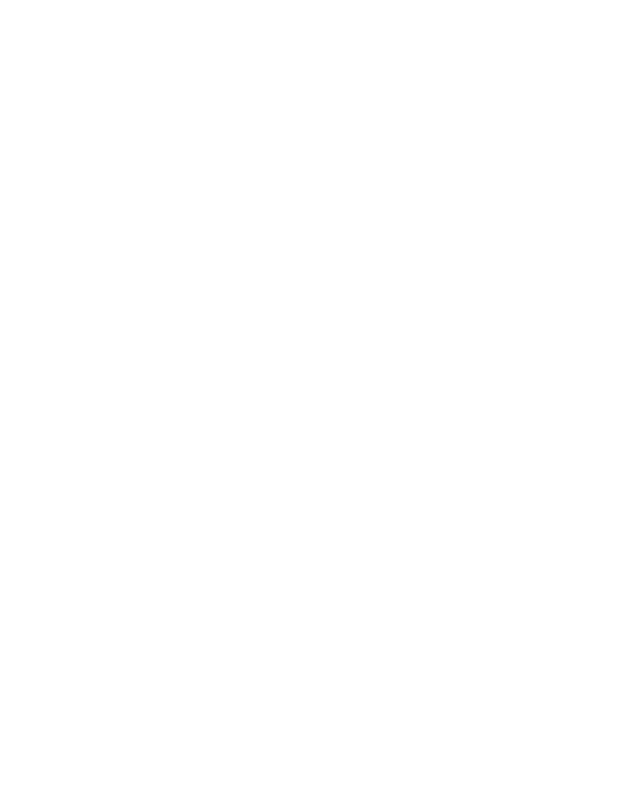
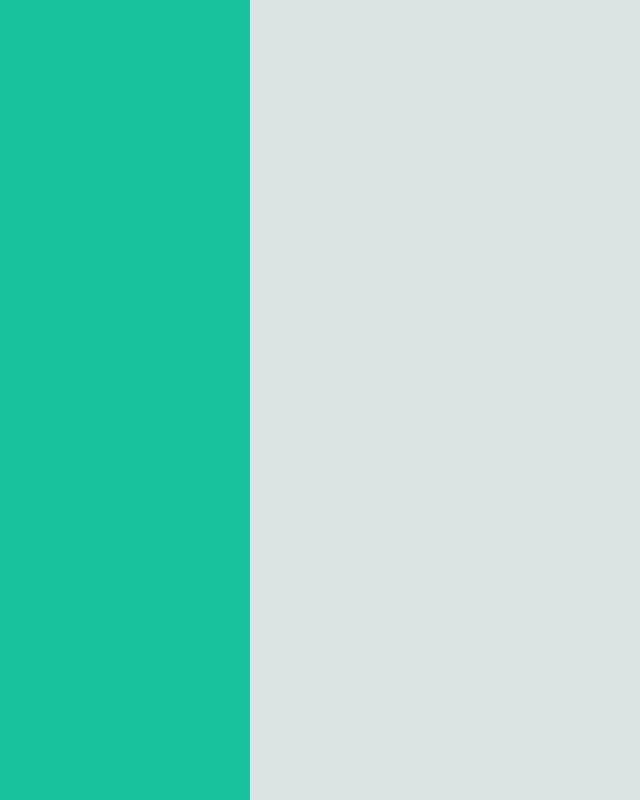
Before and after one commit to kauankarvalho/Sidebar, a plain HTML site: page index.html in a window 1280 px wide. Shown: the whole page, without its empty margins (0-640 px from the left). Drawn offline with Linux system fonts and the light colour scheme.

Commit message:
feat: add structure to sidebar and main, background and fonts

```diff
--- a/index.html
+++ b/index.html
@@ -5,11 +5,18 @@
     <meta http-equiv="X-UA-Compatible" content="IE=edge" />
     <meta name="viewport" content="width=device-width, initial-scale=1.0" />
 
+    <link rel="preconnect" href="https://fonts.googleapis.com" />
+    <link rel="preconnect" href="https://fonts.gstatic.com" crossorigin />
+    <link href="https://fonts.googleapis.com/css2?family=Poppins:wght@400;500&display=swap" rel="stylesheet" />
+
     <link rel="stylesheet" href="./style.css" />
 
     <link rel="icon" href="./assets/favicon.svg" type="image/svg" />
     <title>Sidebar</title>
   </head>
 
-  <body></body>
+  <body>
+    <main></main>
+    <aside></aside>
+  </body>
 </html>
--- a/style.css
+++ b/style.css
@@ -2,8 +2,28 @@
   margin: 0;
   padding: 0;
   box-sizing: border-box;
+
+  font-family: 'Poppins', sans-serif;
 }
 
 :root {
   font-size: 62.5%;
 }
+
+body {
+  display: grid;
+  grid-template-columns: 25rem 1fr;
+  grid-template-areas: "aside main";
+
+  height: 100vh;
+}
+
+aside {
+  grid-area: aside;
+  background: #18c29c;
+}
+
+main {
+  grid-area: main;
+  background: #dce4e3;
+}
```
